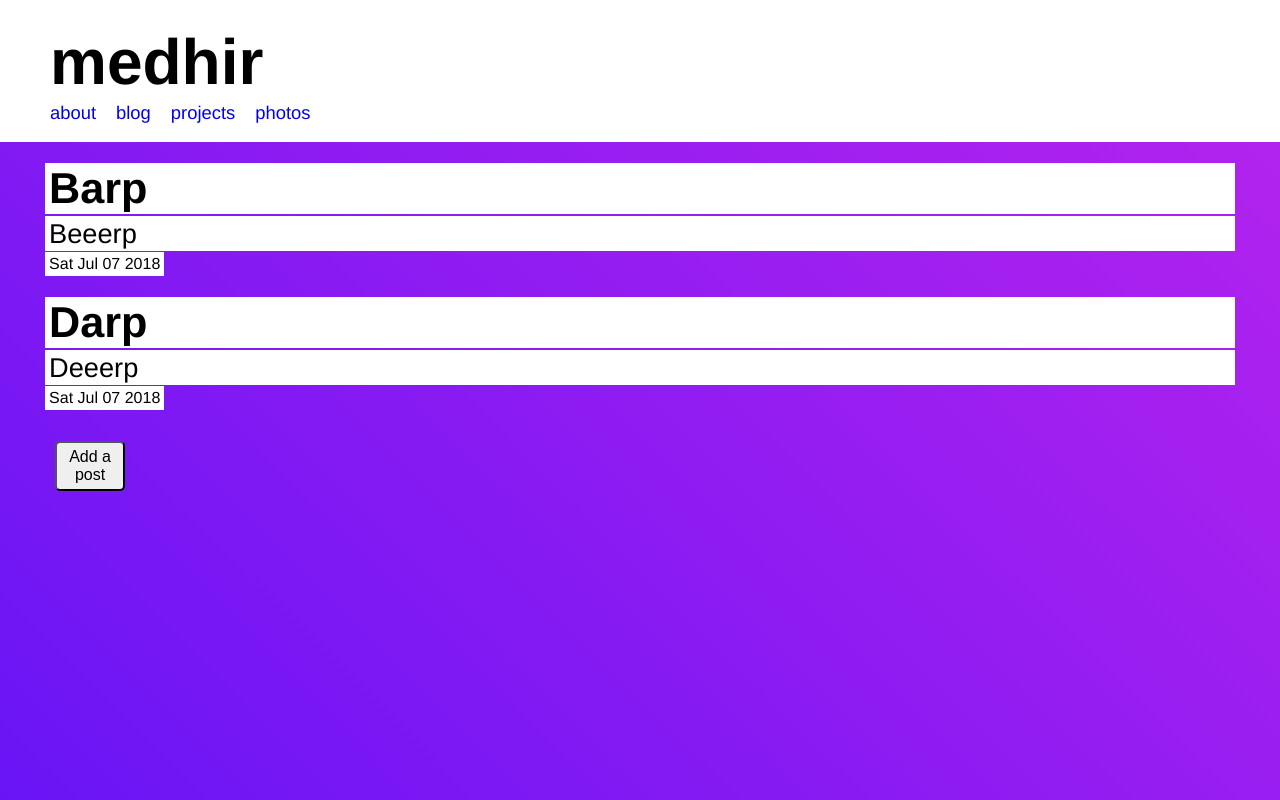
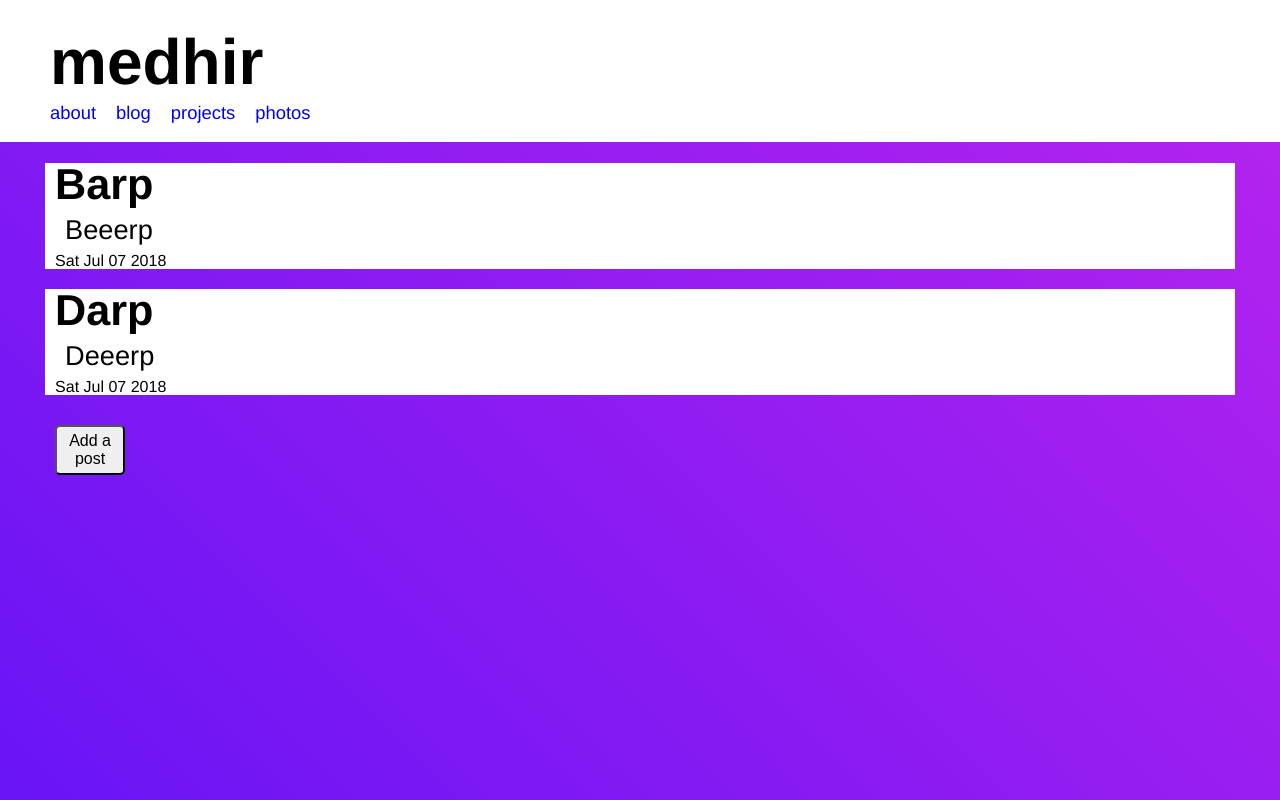
Before and after one commit to medhir/blog, a React (Create React App) app in the folder client/: page /blog in a window 1280 px wide. Shown: the top 800 px of the page. Built offline with nearby package versions, Linux system fonts and the light colour scheme; what auth0-js would draw is missing.

Commit message:
Stylistical updates

```diff
--- a/client/src/Components/Blog/Blog.css
+++ b/client/src/Components/Blog/Blog.css
@@ -2,27 +2,26 @@
     background: transparent;
 }
 
-li.post {
+.posts li {
+    background: white;
     margin: 20px 0px;
 }
 
-li.post > * {
-    background: white;
-    padding: 4px;
+.posts li * {
+    padding: 0px 10px;
 }
 
-li.post > h3 {
+li.post h3 {
     font-size: 2.7em;
-    margin: 2px 0px;
+    margin: 5px 0px;
 }
 
-li.post > h4 {
+li.post h4 {
     font-size: 1.7em;
     font-weight: 200;
     display: block;
 }
 
-li.post > p {
+li.post p {
     display: inline-block;
-    margin: 1px 0px;
 }
--- a/client/src/Components/Editor/Editor.css
+++ b/client/src/Components/Editor/Editor.css
@@ -1,8 +1,7 @@
 .editor {
-    height: 100%;
+    height: 100vh;
     display: flex;
     position: relative;
-    margin-top: 20px;
 }
 
 .editor textarea,
@@ -26,6 +25,51 @@
     display: inline-block;
     overflow: scroll;
     width: 75%;
+}
+
+.editor article h1 {
+    font-size: 3.7rem;
+    margin: 20px 10px;
+    border-bottom: 2px solid transparent;
+    border-image: linear-gradient(to right, rgb(38, 0, 255), rgb(122, 50, 255));
+    border-image-slice: 1;
+}
+
+.editor article h2 {
+    font-size: 2.7rem;
+    margin: 15px 10px;
+    border-bottom: 1px solid transparent;
+    border-image: linear-gradient(to right, rgb(38, 0, 255), rgb(122, 50, 255));
+    border-image-slice: 1;
+}
+
+.editor article h3, h4, h5, h6 {
+    margin: 10px 10px;
+}
+
+.editor article h3 {
+    font-size: 2.2rem;
+}
+
+.editor article h4 {
+    font-size: 2rem;
+}
+
+.editor article h5, h6 {
+    font-size: 1.7rem;
+}
+
+.editor article p {
+    font-size: 1.05rem;
+    margin: 10px;
+}
+
+.editor article p em {
+    font-style: italic;
+}
+
+.editor article p strong {
+    font-weight: bolder;
 }
 
 .preview textarea {
--- a/client/src/Components/Gallery/Photos.css
+++ b/client/src/Components/Gallery/Photos.css
@@ -2,7 +2,7 @@
     display: block;
     background: transparent;
     overflow: hidden;
-    height: 100%;
+    min-height: 100%;
 }
 
 .photo {
--- a/client/src/Layout/Main/Main.css
+++ b/client/src/Layout/Main/Main.css
@@ -7,12 +7,12 @@ main {
 }
 
 main > * {
-    margin: 20px 45px;
+    margin: 0 45px;
 }
 
 @media only screen and (max-width: 600px){
     main > * {
-        margin: 10px;
+        margin: 0 10px;
     }
 }
 
```
